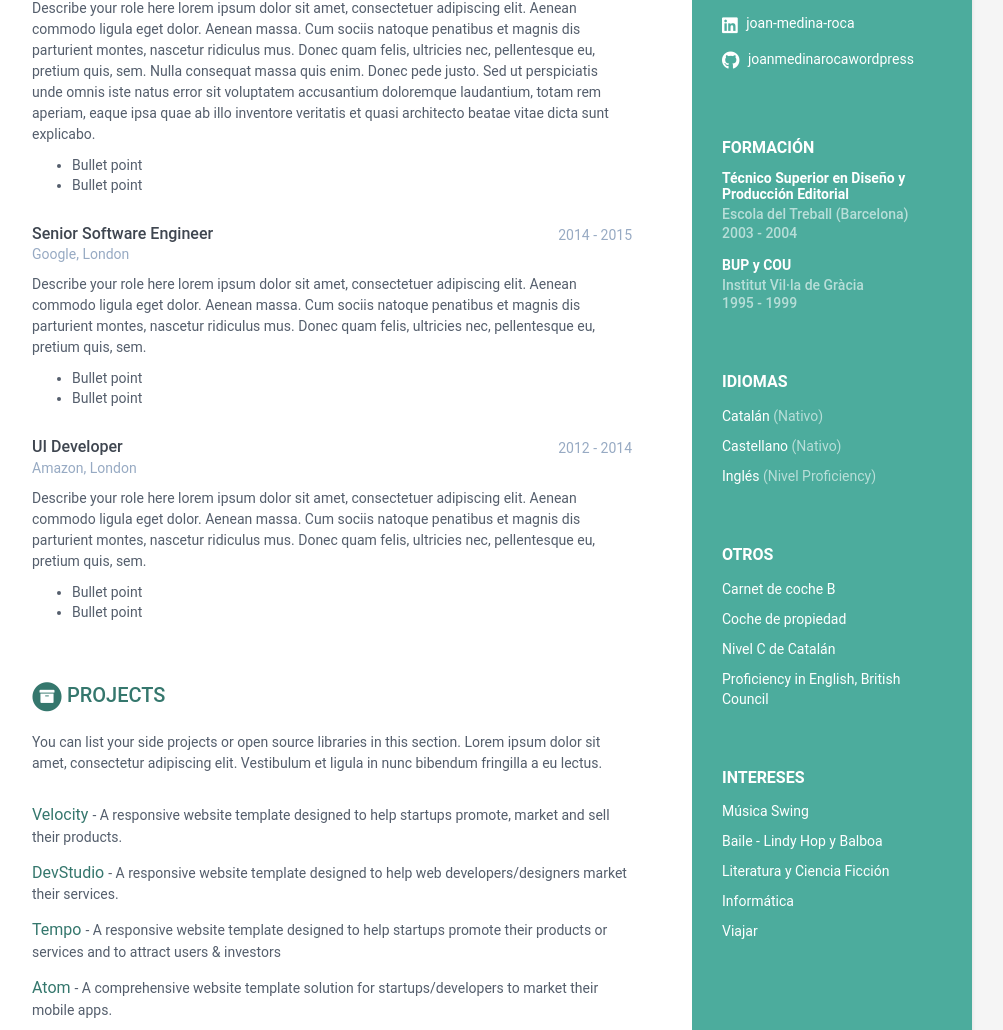
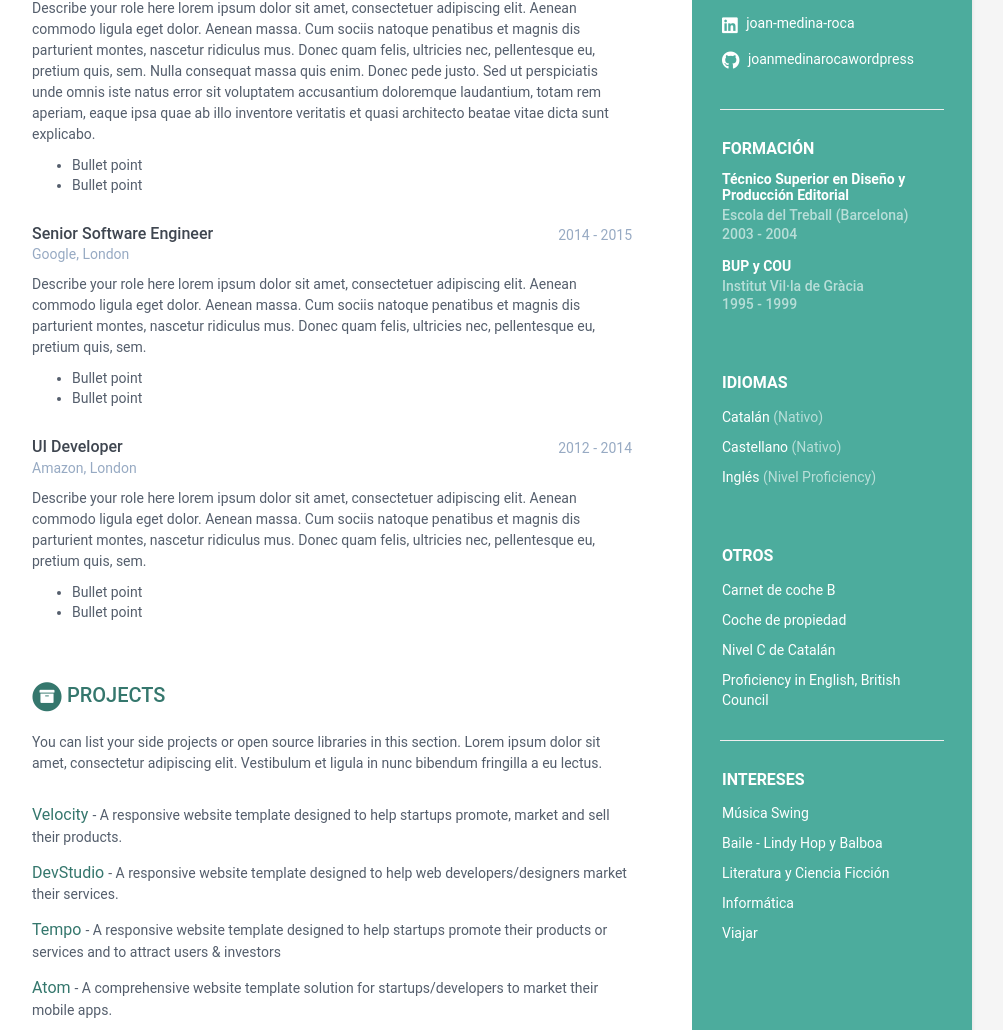
Before and after one commit to joan-medina-roca/cv.joanmedinaroca.com, a Jekyll site: the page built from index.html, in a window 1280 px wide. Shown: the part 386-1416 px from the top of the page, without its empty margins (168-1171 px from the left). Built offline with Jekyll 4.4.1, drawn with Linux system fonts in a browser that asks for light colours.

Commit message:
hr tweaks

```diff
--- a/_sass/_base.scss
+++ b/_sass/_base.scss
@@ -34,9 +34,8 @@ p {
 }
 
 .hr-style {
-  display: inline;
   text-align: left;
-  width: 80%;
+  max-width: 80%;
   margin-top: 0px;
   margin-bottom: 0px;
 }
```
